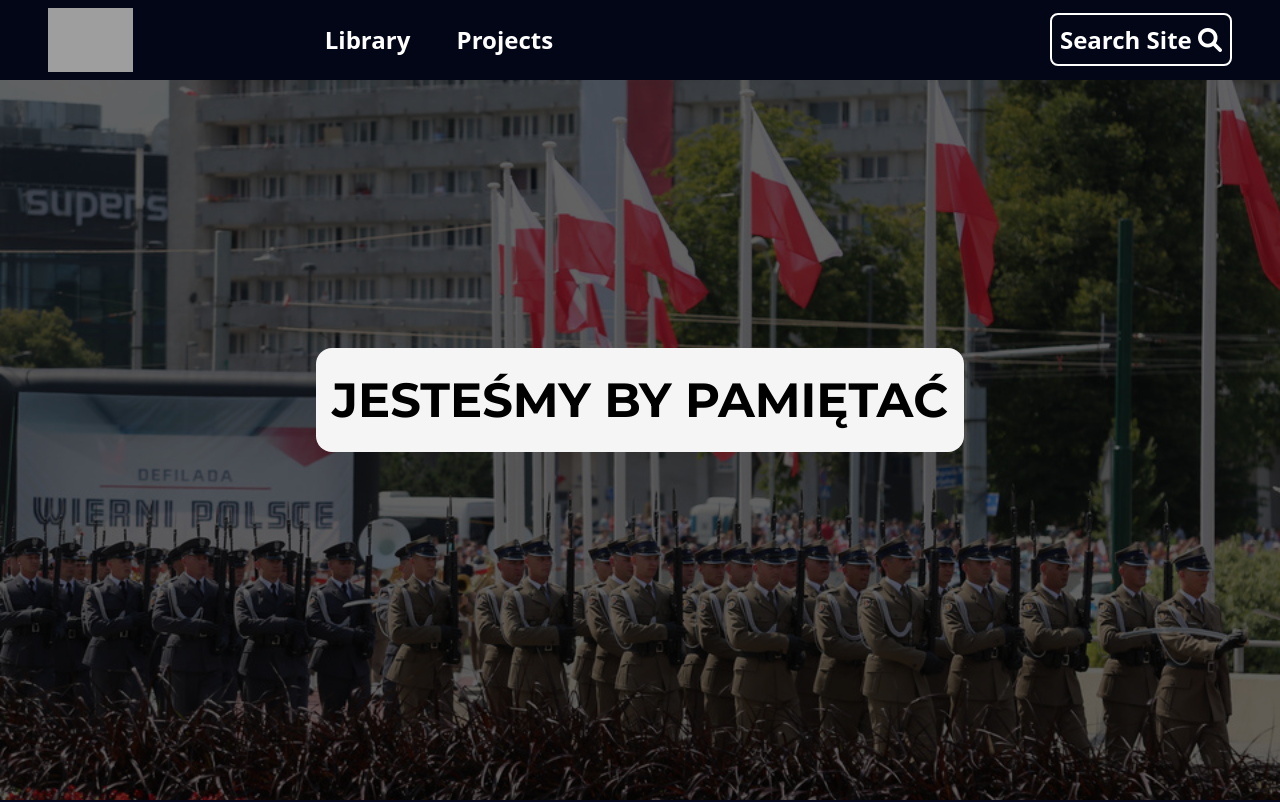
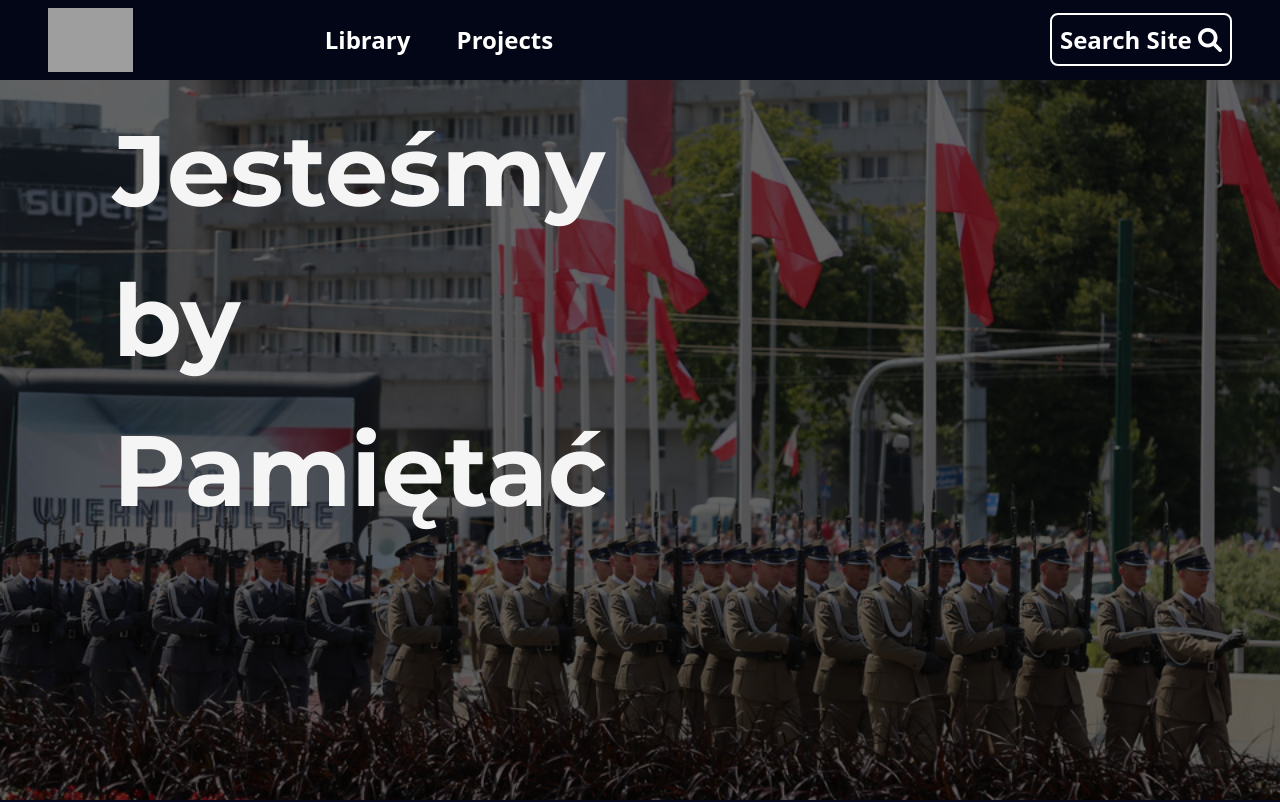
Before and after one commit to sikoramodra/Historia, a Svelte app in the folder Strona Internetowa/: page / in a window 1280 px wide. Shown: the top 802 px of the page. Built offline with nearby package versions, Linux system fonts and the light colour scheme; grey boxes are pictures that could not be loaded.

Commit message:
feat: home update

```diff
--- a/Strona Internetowa/src/routes/Home.svelte
+++ b/Strona Internetowa/src/routes/Home.svelte
@@ -33,15 +33,16 @@
             if (index < text.length) {
                 const currentChar = text.charAt(index);
                 if (currentChar === ' ') {
-                    textToAnimate.update(oldValue => oldValue + ' '); // Append space without removing it
+                  textToAnimate.update(oldValue => oldValue + currentChar); // Append space without removing it
                 } else {
-                    textToAnimate.update(oldValue => oldValue + currentChar);
+                  textToAnimate.update(oldValue => oldValue + currentChar);
                 }
                 index++;
                 setTimeout(type, speed);
-            }type();
+            }
           };
-          const parallax = document.getElementById("parallax");
+        type();
+         const parallax = document.getElementById("parallax");
 
 // Parallax Effect for DIV 1
 window.addEventListener("scroll", function () {
@@ -75,7 +76,7 @@ onMount(() => {
 
 <section id="section">
     <div id="parallax" class="parallax-item">
-      <h2>Jesteśmy by Pamiętać</h2>
+      <h2 id="unique-heading">{ $textToAnimate }</h2>
     </div>
     <div class="parallax-item">
       <h2>Coś tam że cudowna historia</h2>
@@ -110,22 +111,26 @@ html {
   min-height: 100vh;
 }
 
-.parallax-item h2 {
-  font-size: 3rem;
-  text-transform: uppercase;
-  background-color: whitesmoke;
-  padding: 1rem;
-  border-radius: 1rem;
+#unique-heading {
+  color:whitesmoke;
+  font-size:100px;
+  margin-left: 15vh;
+  margin-right: 85vh;
+  margin-top: 40vh;
+  margin-bottom:60vh;
+  display:inline-block;
+  position:absolute;
 }
 
 .parallax-item:first-child {
-  background: url("./defiladapolski.png");
-  background-size: cover;
+  background: url("./defiladapolski.png") no-repeat center center;
+  background-size:cover;
   backdrop-filter: brightness(20%);
   position: relative; /* Ustawienie pozycji względnej, aby umożliwić pozycjonowanie pseudo-elementu */
+
 }
 
-.parallax-item:first-child h2::before {
+.parallax-item:first-child::before {
   content: '';
   position: absolute;
   top: 0;
@@ -153,10 +158,14 @@ html {
 
 @media screen and (max-width: 768px) {
   .parallax-item h2 {
-    font-size: 1.5rem;
+    font-size: 1vh;
   }
 }
 
+.parallax-item h2 {
+  font-size: 3rem;
+
+}
 </style>
 <button id="scroll-down">Scroll Down</button>
 <Navbar/>
```
